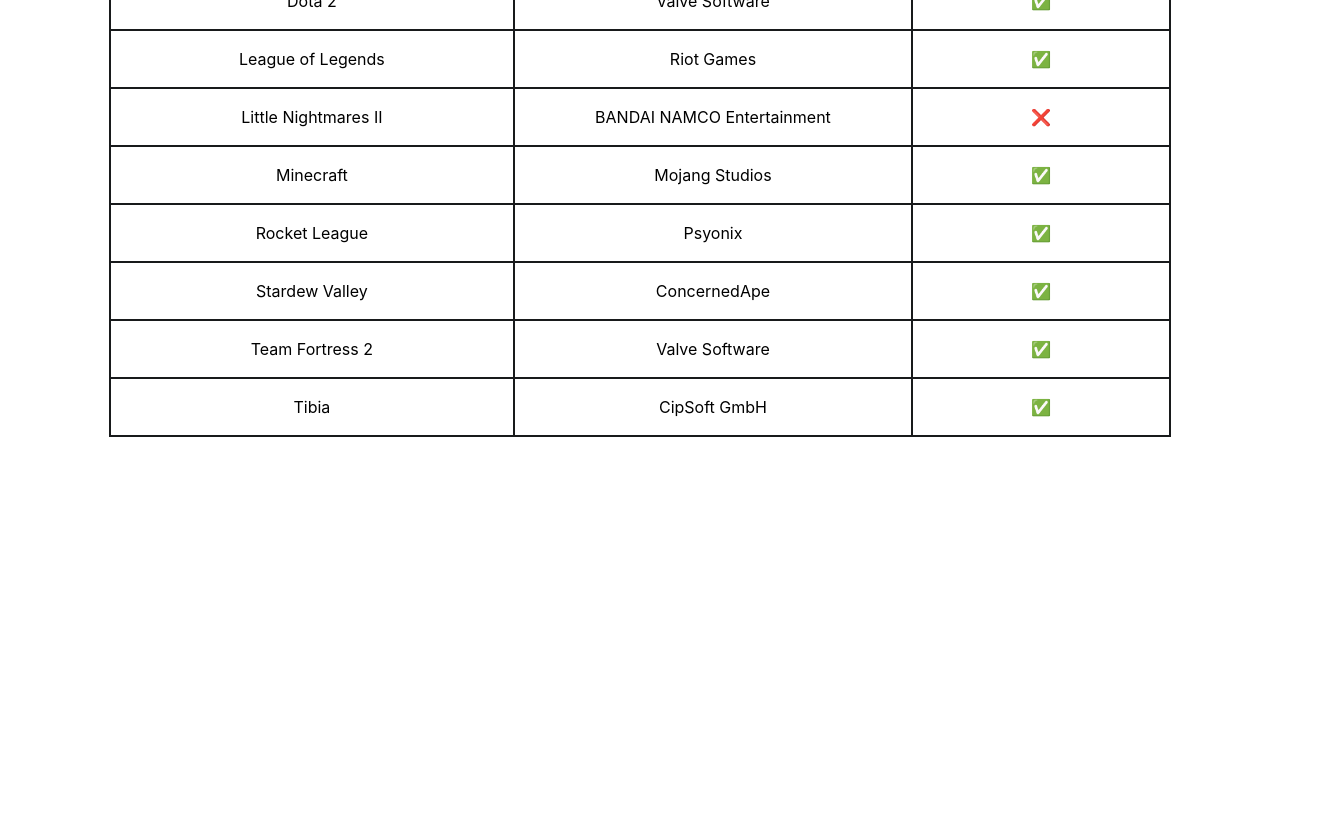
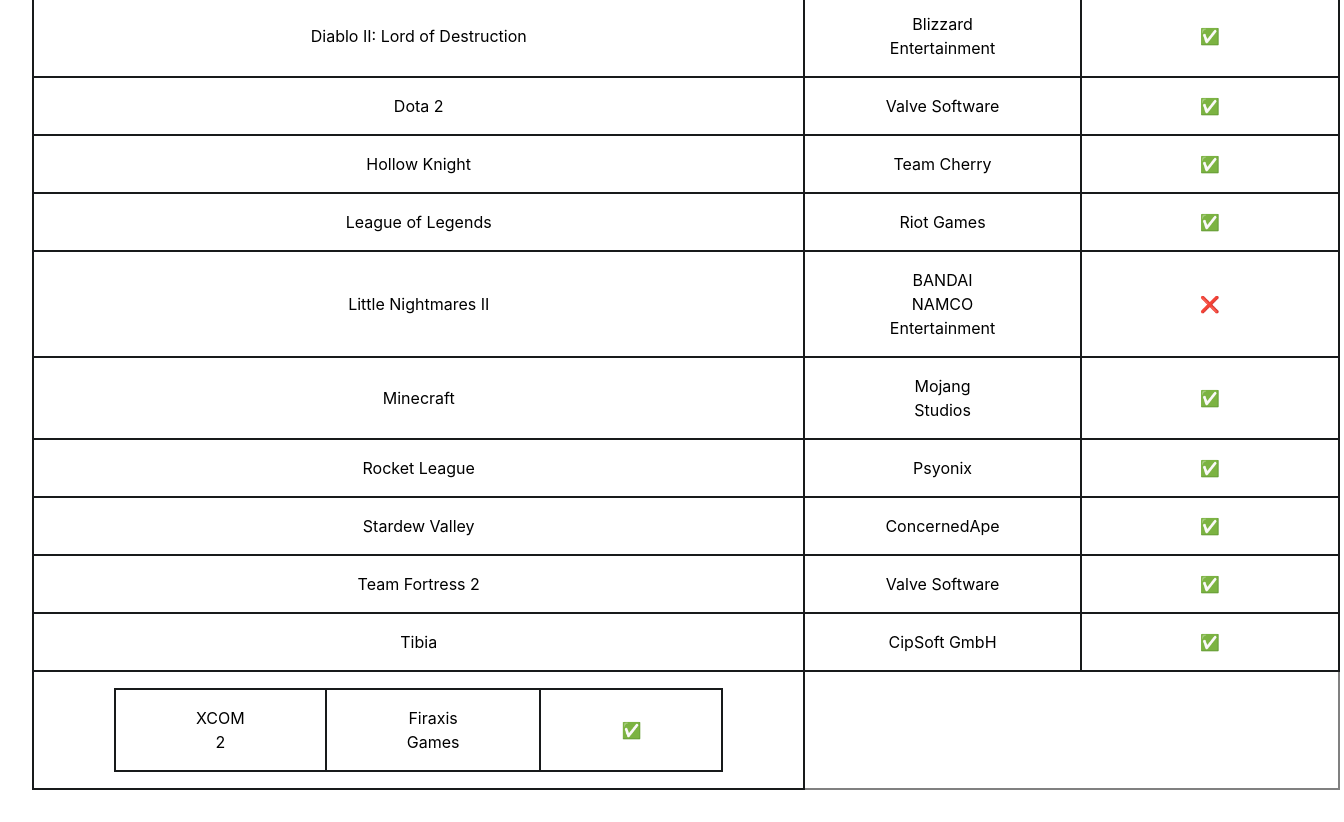
Before and after one commit to Yagasaki7K/website-runinlinux, a React (Vite) app: page / in a window 1280 px wide. Shown: the part 620-1442 px from the top of the page, 1344 px wide, since content can reach past the window. Before the commit the page ends 1089 px from the top, so only its background shows below. Built offline with nearby package versions, Linux system fonts and the light colour scheme.

Commit message:
[RunInLinux] Added Games

```diff
--- a/src/App.tsx
+++ b/src/App.tsx
@@ -52,6 +52,11 @@
             <td>✅</td>
           </tr>
           <tr>
+            <td>Hollow Knight</td>
+            <td>Team Cherry</td>
+            <td>✅</td>
+          </tr>
+          <tr>
             <td>League of Legends</td>
             <td>Riot Games</td>
             <td>✅</td>
@@ -86,6 +91,12 @@
             <td>CipSoft GmbH</td>
             <td>✅</td>
           </tr>
+          <td>
+            <td>XCOM 2</td>
+            <td>Firaxis Games</td>
+            <td>✅</td>
+          </td>
+
           {/* ADD MORE GAMES HERE*/}
           {/* <tr>
             <td>Counter Strike: Global Offensive</td>
```
